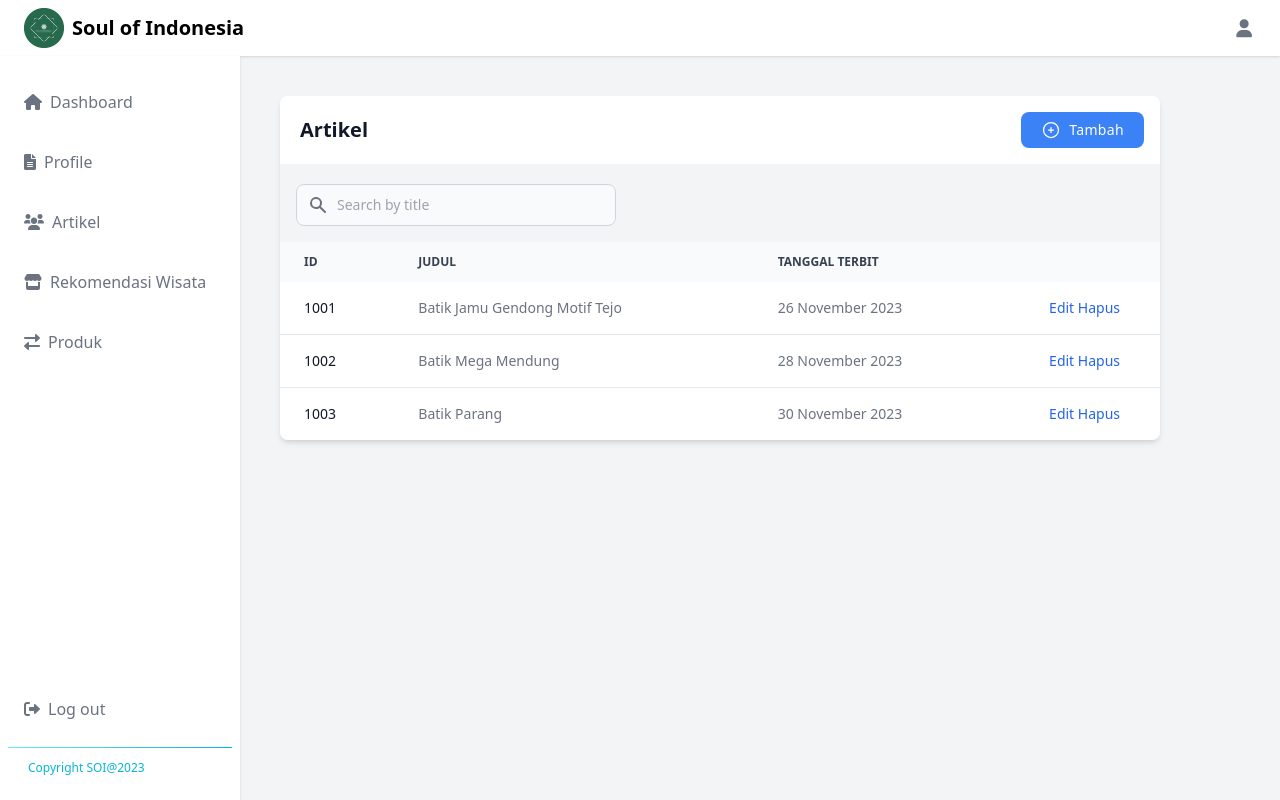
After one commit to fikriyarachmaa/SoulOfIndonesia-Project, a Laravel app: page /admin/artikel in a window 1280 px wide. The commit adds this page. Run offline with Laravel 10, Linux system fonts and the light colour scheme; style sheets or scripts are compiled from the project's sources.

Commit message:
admin dashboard

```diff
--- /dev/null
+++ b/resources/views/admin/artikel.blade.php
@@ -0,0 +1,183 @@
+<!DOCTYPE html>
+<html lang="en">
+<head>
+    <meta charset="UTF-8">
+    <meta name="viewport" content="width=device-width, initial-scale=1.0">
+    <title>Document</title>
+    <link href="https://cdnjs.cloudflare.com/ajax/libs/font-awesome/6.0.0-beta3/css/all.min.css" rel="stylesheet">
+    <script src="https://cdn.jsdelivr.net/npm/chart.js"></script>
+    <style>
+
+        @media (max-width: 768px) {
+            .flex-wrap {
+                display: flex;
+                flex-wrap: wrap;
+            }
+            .section-small {
+                width: 50%;
+            }
+        }
+    </style>
+    @vite('resources/css/app.css')
+</head>
+<body>
+<!-- div awal -->
+<div class="flex flex-col h-screen bg-gray-100">
+    @include('admin.navbar')
+    <!-- isi start -->
+    <div class="flex-1 flex">
+        @include('admin.sidebar')
+        <div class="grid grid-cols-1 justify-start items-start w-9/12">
+            <div class="m-10 relative overflow-x-auto shadow-md sm:rounded-lg w-400">
+            <div class="grid grid-cols-2 items-center bg-white dark:text-white dark:bg-gray-800">
+                <div>
+                    <h2 class="p-5 text-xl font-semibold text-left text-gray-900">
+                        Artikel
+                    </h2>
+                </div>
+                <div class="flex justify-end pr-4">
+                <button class="flex items-center w-auto px-5 py-2 text-sm tracking-wide text-white transition-colors duration-200 bg-blue-500 rounded-lg shrink-0 sm:w-auto gap-x-2 hover:bg-blue-600 dark:hover:bg-blue-500 dark:bg-blue-600">
+                    <svg xmlns="http://www.w3.org/2000/svg" fill="none" viewBox="0 0 24 24" stroke-width="1.5" stroke="currentColor" class="w-5 h-5">
+                        <path stroke-linecap="round" stroke-linejoin="round" d="M12 9v6m3-3H9m12 0a9 9 0 11-18 0 9 9 0 0118 0z" />
+                    </svg>
+                    <span>Tambah</span>
+                </button>
+                </div>
+            </div>
+            <table class="w-full text-sm text-left text-gray-500 dark:text-gray-400">
+                <div class="p-4">
+			        <label for="table-search" class="sr-only">Search</label>
+			        <div class="relative mt-1">
+				        <div class="absolute inset-y-0 left-0 flex items-center pl-3 pointer-events-none">
+					        <svg class="w-5 h-5 text-gray-500 dark:text-gray-400" fill="currentColor" viewBox="0 0 20 20"
+						        xmlns="http://www.w3.org/2000/svg">
+						    <path fill-rule="evenodd"
+							    d="M8 4a4 4 0 100 8 4 4 0 000-8zM2 8a6 6 0 1110.89 3.476l4.817 4.817a1 1 0 01-1.414 1.414l-4.816-4.816A6 6 0 012 8z"
+							    clip-rule="evenodd"></path>
+					        </svg>
+				        </div>
+				            <input type="text" id="table-search" class="bg-gray-50 border border-gray-300 text-gray-900 text-sm rounded-lg focus:ring-blue-500 focus:border-blue-500 block w-80 pl-10 p-2.5  dark:bg-gray-700 dark:border-gray-600 dark:placeholder-gray-400 dark:text-white dark:focus:ring-blue-500 dark:focus:border-blue-500" placeholder="Search by title">
+                </div>
+                    <thead class="text-xs text-gray-700 uppercase bg-gray-50 dark:bg-gray-700 dark:text-gray-400">
+                    <tr>
+                        <th scope="col" class="px-6 py-3">
+                            ID
+                        </th>
+                        <th scope="col" class="px-6 py-3">
+                            Judul
+                        </th>
+                        <th scope="col" class="px-6 py-3">
+                            Tanggal terbit
+                        </th>
+                        <th scope="col" class="pr-10 py-3">
+                            <span class="sr-only">Edit</span>
+                        </th>
+                    </tr>
+                    </thead>
+                <tbody>
+                    <tr class="bg-white border-b dark:bg-gray-800 dark:border-gray-700">
+                        <th scope="row" class="px-6 py-4 font-medium text-gray-900 whitespace-nowrap dark:text-white">
+                            1001
+                        </th>
+                            <td class="px-6 py-4">
+                                Batik Jamu Gendong Motif Tejo
+                            </td>
+                            <td class="px-6 py-4">
+                                26 November 2023
+                            </td>
+                            <td class="pr-10 py-4 text-right">
+                                <a href="#" class="font-medium text-blue-600 dark:text-blue-500 hover:underline">Edit</a>
+                                <a href="#" class="font-medium text-blue-600 dark:text-blue-500 hover:underline">Hapus</a>
+                            </td>
+                    </tr>
+                    <tr class="bg-white border-b dark:bg-gray-800 dark:border-gray-700">
+                        <th scope="row" class="px-6 py-4 font-medium text-gray-900 whitespace-nowrap dark:text-white">
+                            1002
+                        </th>
+                            <td class="px-6 py-4">
+                                Batik Mega Mendung
+                            </td>
+                            <td class="px-6 py-4">
+                                28 November 2023
+                            </td>
+                            <td class="pr-10 py-4 text-right">
+                                <a href="#" class="font-medium text-blue-600 dark:text-blue-500 hover:underline">Edit</a>
+                                <a href="#" class="font-medium text-blue-600 dark:text-blue-500 hover:underline">Hapus</a>
+                            </td>
+                    </tr>
+                    <tr class="bg-white dark:bg-gray-800">
+                        <th scope="row" class="px-6 py-4 font-medium text-gray-900 whitespace-nowrap dark:text-white">
+                            1003
+                        </th>
+                            <td class="px-6 py-4">
+                                Batik Parang
+                            </td>
+                            <td class="px-6 py-4">
+                                30 November 2023
+                            </td>
+                            <td class="pr-10 py-4 text-right">
+                                <a href="#" class="font-medium text-blue-600 dark:text-blue-500 hover:underline">Edit</a>
+                                <a href="#" class="font-medium text-blue-600 dark:text-blue-500 hover:underline">Hapus</a>
+                            </td>
+                    </tr>
+                </tbody>
+            </table>
+        </div>
+        </div>
+
+    </div>
+    <!-- isi end -->
+
+<!-- div akhir -->
+</div>
+
+<!-- Script para las gráficas -->
+<script>
+    // Gráfica de Usuarios
+    var usersChart = new Chart(document.getElementById('usersChart'), {
+        type: 'doughnut',
+        data: {
+            labels: ['Nuevos', 'Registrados'],
+            datasets: [{
+                data: [30, 65],
+                backgroundColor: ['#00F0FF', '#8B8B8D'],
+            }]
+        },
+        options: {
+            responsive: true,
+            maintainAspectRatio: false,
+            legend: {
+                position: 'bottom' // Ubicar la leyenda debajo del círculo
+            }
+        }
+    });
+
+    // Gráfica de Comercios
+    var commercesChart = new Chart(document.getElementById('commercesChart'), {
+        type: 'doughnut',
+        data: {
+            labels: ['Nuevos', 'Registrados'],
+            datasets: [{
+                data: [60, 40],
+                backgroundColor: ['#FEC500', '#8B8B8D'],
+            }]
+        },
+        options: {
+            responsive: true,
+            maintainAspectRatio: false,
+            legend: {
+                position: 'bottom' // Ubicar la leyenda debajo del círculo
+            }
+        }
+    });
+
+    // Agregar lógica para mostrar/ocultar la navegación lateral al hacer clic en el ícono de menú
+    const menuBtn = document.getElementById('menuBtn');
+    const sideNav = document.getElementById('sideNav');
+
+    menuBtn.addEventListener('click', () => {
+        sideNav.classList.toggle('hidden'); // Agrega o quita la clase 'hidden' para mostrar u ocultar la navegación lateral
+    });
+</script>
+</body>
+</html>
--- /dev/null
+++ b/resources/views/admin/navbar.blade.php
@@ -0,0 +1,27 @@
+<!DOCTYPE html>
+<html lang="en">
+<head>
+    <meta charset="UTF-8">
+    <meta name="viewport" content="width=device-width, initial-scale=1.0">
+    <title>Document</title>
+    @vite('resources/css/app.css')
+</head>
+<body>
+    <!-- navbar start-->
+    <div class="bg-white text-black shadow w-full p-2 flex items-center justify-between">
+        <div class="flex items-center">
+            <div class="hidden md:flex items-center px-4"> <!-- logo -->
+                <img src="/img/logoSOI.png" alt="Logo" class="w-10 h-10 mr-2">
+                <h2 class="font-bold text-xl">Soul of Indonesia</h2>
+            </div>
+        </div>
+            <div class="px-5 space-x-5">
+                <button>
+                    <i class="fas fa-user text-gray-500 text-lg"></i>
+                </button>
+            </div>
+        </div>
+    <!-- navbar end-->
+
+</body>
+</html>
--- /dev/null
+++ b/resources/views/admin/sidebar.blade.php
@@ -0,0 +1,43 @@
+<!DOCTYPE html>
+<html lang="en">
+<head>
+    <meta charset="UTF-8">
+    <meta name="viewport" content="width=device-width, initial-scale=1.0">
+    <title>Document</title>
+    @vite('resources/css/app.css')
+</head>
+<body>
+    <!-- sidebar start -->
+    <div class="p-2 bg-white shadow h-full w-60 flex flex-col hidden md:flex" id="sideNav">
+            <nav>
+                <a class="block text-gray-500 py-2.5 px-4 my-4 rounded transition duration-200 hover:bg-gradient-to-r hover:from-cyan-400 hover:to-cyan-300 hover:text-white" href="/admin/admin">
+                    <i class="fas fa-home mr-2"></i>Dashboard
+                </a>
+                <a class="block text-gray-500 py-2.5 px-4 my-4 rounded transition duration-200 hover:bg-gradient-to-r hover:from-cyan-400 hover:to-cyan-300 hover:text-white" href="/admin/profile">
+                    <i class="fas fa-file-alt mr-2"></i>Profile
+                </a>
+                <a class="block text-gray-500 py-2.5 px-4 my-4 rounded transition duration-200 hover:bg-gradient-to-r hover:from-cyan-400 hover:to-cyan-300 hover:text-white" href="/admin/artikel">
+                    <i class="fas fa-users mr-2"></i>Artikel
+                </a>
+                <a class="block text-gray-500 py-2.5 px-4 my-4 rounded transition duration-200 hover:bg-gradient-to-r hover:from-cyan-400 hover:to-cyan-300 hover:text-white" href="/admin/RekomendasiWisata">
+                    <i class="fas fa-store mr-2"></i>Rekomendasi Wisata
+                </a>
+                <a class="block text-gray-500 py-2.5 px-4 my-4 rounded transition duration-200 hover:bg-gradient-to-r hover:from-cyan- 400 hover:to-cyan-300 hover:text-white"href="/admin/produk">
+                    <i class="fas fa-exchange-alt mr-2"></i>Produk
+                </a>
+            </nav>
+
+            <!-- logout start -->
+            <a class="block text-gray-500 py-2.5 px-4 my-2 rounded transition duration-200 hover:bg-gradient-to-r hover:from-cyan-400 hover:to-cyan-300 hover:text-white mt-auto" href="#">
+                <i class="fas fa-sign-out-alt mr-2"></i>Log out
+            </a>
+                <!-- garis batas -->
+                <div class="bg-gradient-to-r from-cyan-300 to-cyan-500 h-px mt-2"></div>
+                <!-- Copyright start -->
+                <p class="mb-1 px-5 py-3 text-left text-xs text-cyan-500">Copyright SOI@2023</p>
+                <!-- Copyright end -->
+            <!-- logout end -->
+        </div>
+        <!-- sidebar end -->
+</body>
+</html>
--- a/routes/web.php
+++ b/routes/web.php
@@ -37,12 +37,19 @@ Route::get('/auth/login', function () {
 Route::get('/auth/regis', function () {
     return view('auth/regis');
 });
+
+/*ADMIN ROUTE*/
 Route::get('/admin/admin', function () {
     return view('admin/admin');
 });
-Route::get('/admin/test', function () {
-    return view('admin/test');
+Route::get('/admin/profile', function () {
+    return view('admin/profile');
 });
+Route::get('/admin/artikel', function () {
+    return view('admin/artikel');
+});
+/*ADMIN ROUTE*/
+
 Route::get('/rekom/rekomwisata', function () {
     return view('rekom/rekomendasiWisata');
 });
```
Also changed, not shown: resources/views/admin/admin.blade.php (+3 -49 lines), resources/views/admin/profile.blade.php (added, +164 -0 lines), public/img/adminprofile.JPG (added).
